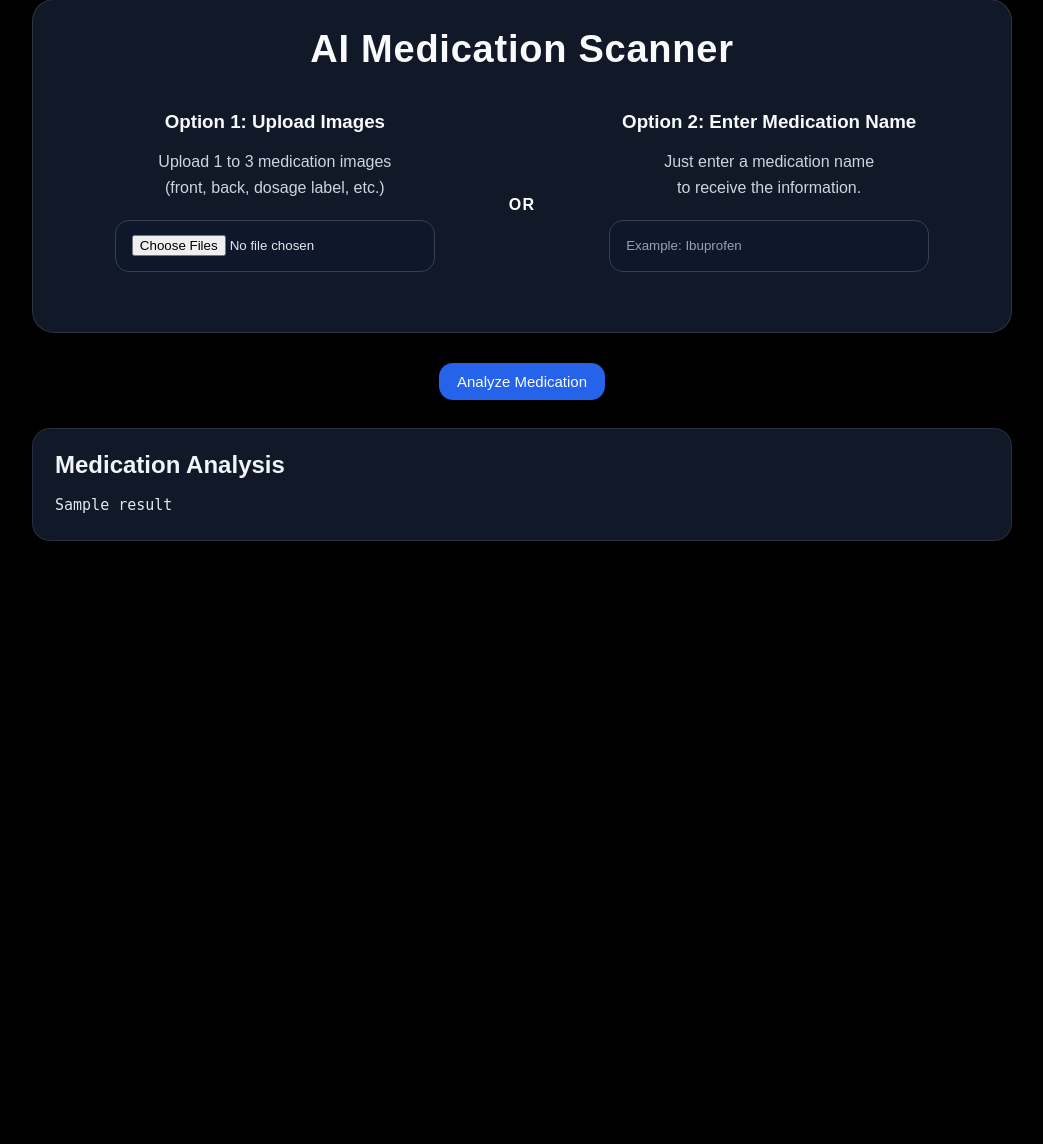
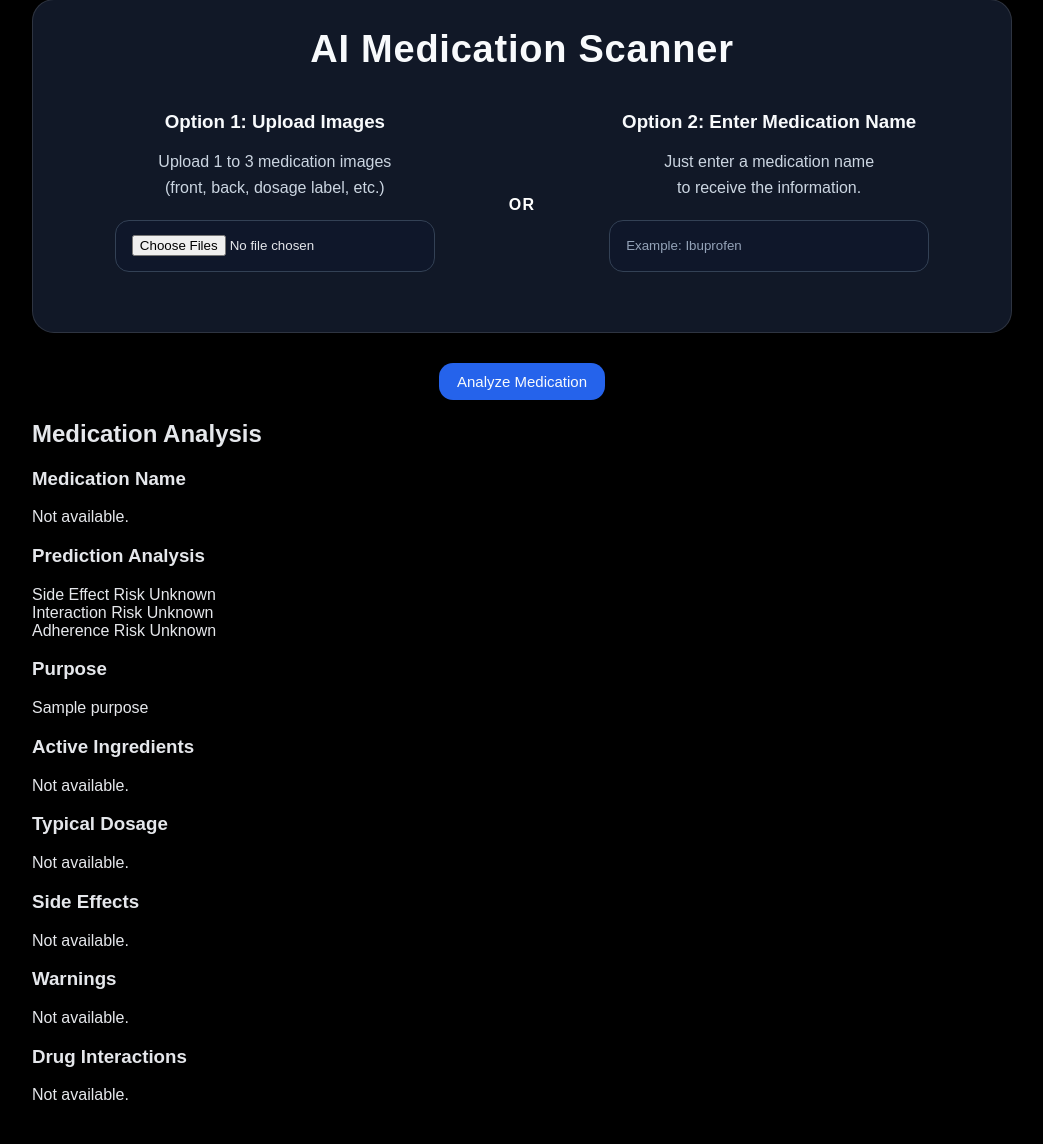
Before and after one commit to ZamanZahid/MediCap, a Flask app: template templates/index.html in a window 1280 px wide. Shown: the part 35-1179 px from the top of the page, without its empty margins (118-1161 px from the left). Before the commit the page ends 576 px from the top, so only its background shows below. Run offline with Flask 3, Linux system fonts and the light colour scheme; the template is opened without the code that fills it: most values are stand-ins (such as "Sample title", 1, 10 or a date in 2020); some libraries are stand-ins or nearby versions.

Commit message:
Finalized + New Look

```diff
--- a/templates/index.html
+++ b/templates/index.html
@@ -59,7 +59,90 @@
         </div>
         {% endif %}
 
-        {% if result %}
+        {% if structured_result %}
+        <div class="analysis-dashboard">
+            <h2>Medication Analysis</h2>
+            <div class="dashboard-grid">
+                <div class="analysis-card">
+                    <h3>Medication Name</h3>
+                    <p>{{ structured_result["Medication Name"] or "Not available." }}</p>
+                </div>
+                <div class="analysis-card analysis-card--prediction">
+                    <h3>Prediction Analysis</h3>
+                    <div class="risk-list">
+                        <div class="risk-item">
+                            <span>Side Effect Risk</span>
+                            <span class="badge badge--{{ structured_result["Prediction Analysis"]["Side Effect Risk"] | lower | replace(' ', '-') }}">{{ structured_result["Prediction Analysis"]["Side Effect Risk"] or 'Unknown' }}</span>
+                        </div>
+                        <div class="risk-item">
+                            <span>Interaction Risk</span>
+                            <span class="badge badge--{{ structured_result["Prediction Analysis"]["Interaction Risk"] | lower | replace(' ', '-') }}">{{ structured_result["Prediction Analysis"]["Interaction Risk"] or 'Unknown' }}</span>
+                        </div>
+                        <div class="risk-item">
+                            <span>Adherence Risk</span>
+                            <span class="badge badge--{{ structured_result["Prediction Analysis"]["Adherence Risk"] | lower | replace(' ', '-') }}">{{ structured_result["Prediction Analysis"]["Adherence Risk"] or 'Unknown' }}</span>
+                        </div>
+                    </div>
+                </div>
+                <div class="analysis-card">
+                    <h3>Purpose</h3>
+                    <p>{{ structured_result["Purpose"] or "Not available." }}</p>
+                </div>
+                <div class="analysis-card">
+                    <h3>Active Ingredients</h3>
+                    {% if structured_result["Active Ingredients"] %}
+                    <ul>
+                        {% for ingredient in structured_result["Active Ingredients"] %}
+                        <li>{{ ingredient }}</li>
+                        {% endfor %}
+                    </ul>
+                    {% else %}
+                    <p>Not available.</p>
+                    {% endif %}
+                </div>
+                <div class="analysis-card">
+                    <h3>Typical Dosage</h3>
+                    <p>{{ structured_result["Typical Dosage"] or "Not available." }}</p>
+                </div>
+                <div class="analysis-card">
+                    <h3>Side Effects</h3>
+                    {% if structured_result["Side Effects"] %}
+                    <ul>
+                        {% for item in structured_result["Side Effects"] %}
+                        <li>{{ item }}</li>
+                        {% endfor %}
+                    </ul>
+                    {% else %}
+                    <p>Not available.</p>
+                    {% endif %}
+                </div>
+                <div class="analysis-card">
+                    <h3>Warnings</h3>
+                    {% if structured_result["Warnings"] %}
+                    <ul>
+                        {% for item in structured_result["Warnings"] %}
+                        <li>{{ item }}</li>
+                        {% endfor %}
+                    </ul>
+                    {% else %}
+                    <p>Not available.</p>
+                    {% endif %}
+                </div>
+                <div class="analysis-card">
+                    <h3>Drug Interactions</h3>
+                    {% if structured_result["Drug Interactions"] %}
+                    <ul>
+                        {% for item in structured_result["Drug Interactions"] %}
+                        <li>{{ item }}</li>
+                        {% endfor %}
+                    </ul>
+                    {% else %}
+                    <p>Not available.</p>
+                    {% endif %}
+                </div>
+            </div>
+        </div>
+        {% elif result %}
         <div class="result-box">
             <h2>Medication Analysis</h2>
             <pre>{{ result }}</pre>
```
